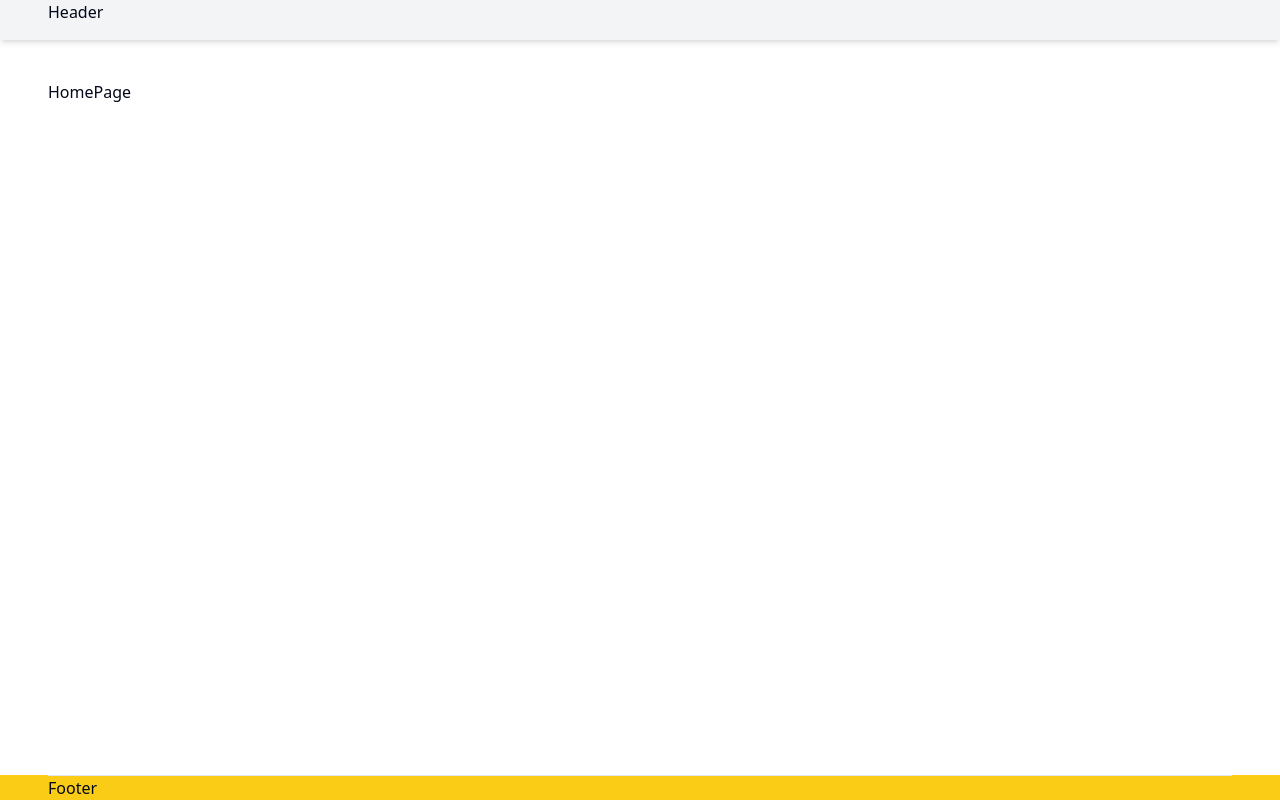
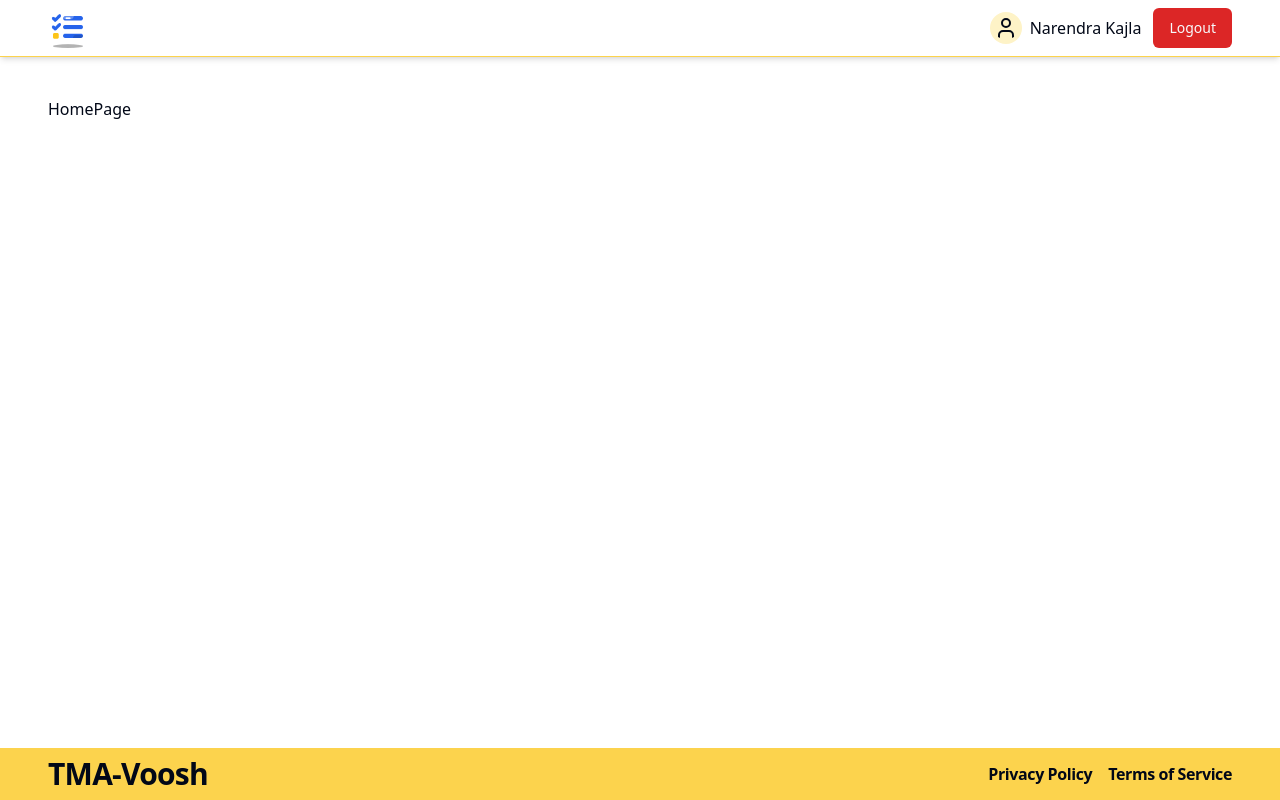
Before and after one commit to naren4488/task-management-app-frontend, a React (Vite) app: page / in a window 1280 px wide. Built offline with nearby package versions, Linux system fonts and the light colour scheme.

Commit message:
header & footer UI implemented

```diff
--- a/src/components/Footer.tsx
+++ b/src/components/Footer.tsx
@@ -1,10 +1,15 @@
-import { Separator } from "./ui/separator";
-
 const Footer = () => {
   return (
-    <div className="px-6 lg:px-12 bg-yellow-400">
-      <Separator />
-      Footer
+    <div className="px-4 lg:px-12 bg-amber-300">
+      <div className="flex items-center justify-between py-2">
+        <span className="text-3xl max-sm:text-xl font-bold tracking-tight ">
+          TMA-Voosh
+        </span>
+        <span className="flex gap-4 font-bold max-sm:text-xs max-sm:gap-2 tracking-tight">
+          <span>Privacy Policy</span>
+          <span>Terms of Service</span>
+        </span>
+      </div>
     </div>
   );
 };
--- a/src/components/Header.tsx
+++ b/src/components/Header.tsx
@@ -1,5 +1,41 @@
+import { useState } from "react";
+import BrandLogo from "/TMA-Logo.png";
+import { Button } from "./ui/button";
+import { User } from "lucide-react";
+
 const Header = () => {
-  return <div className="px-6 lg:px-12 shadow-md bg-gray-100 h-10">Header</div>;
+  const [isAuthenticated, setIsAuthenticated] = useState(true);
+  return (
+    <div className="px-4 lg:px-12 shadow-md py-2 border-b border-b-amber-300">
+      <div className="flex items-center justify-between">
+        <img src={BrandLogo} alt="" className="size-10" />
+        {isAuthenticated ? (
+          <div className="flex gap-3 items-center">
+            <div className="flex items-center gap-2">
+              <User className="bg-amber-100 rounded-full p-1 size-8" />
+              <p>Narendra Kajla</p>
+            </div>
+            <Button
+              onClick={() => setIsAuthenticated(false)}
+              className=" bg-red-600 hover:bg-red-700"
+            >
+              Logout
+            </Button>
+          </div>
+        ) : (
+          <div className="flex gap-3 items-center">
+            <Button variant={"outline"}>Sign Up</Button>
+            <Button
+              onClick={() => setIsAuthenticated(true)}
+              className=" bg-blue-600 hover:bg-blue-700"
+            >
+              Login
+            </Button>
+          </div>
+        )}
+      </div>
+    </div>
+  );
 };
 
 export default Header;
--- a/src/layouts/layout.tsx
+++ b/src/layouts/layout.tsx
@@ -9,7 +9,7 @@ const layout = ({ children }: Props) => {
   return (
     <div className="flex min-h-screen flex-col ">
       <Header />
-      <div className="px-6 lg:px-12  flex-1 py-10">{children}</div>
+      <div className="px-4 lg:px-12  flex-1 py-10">{children}</div>
       <Footer />
     </div>
   );
```
Also changed, not shown: public/TMA-Logo.png (added).
